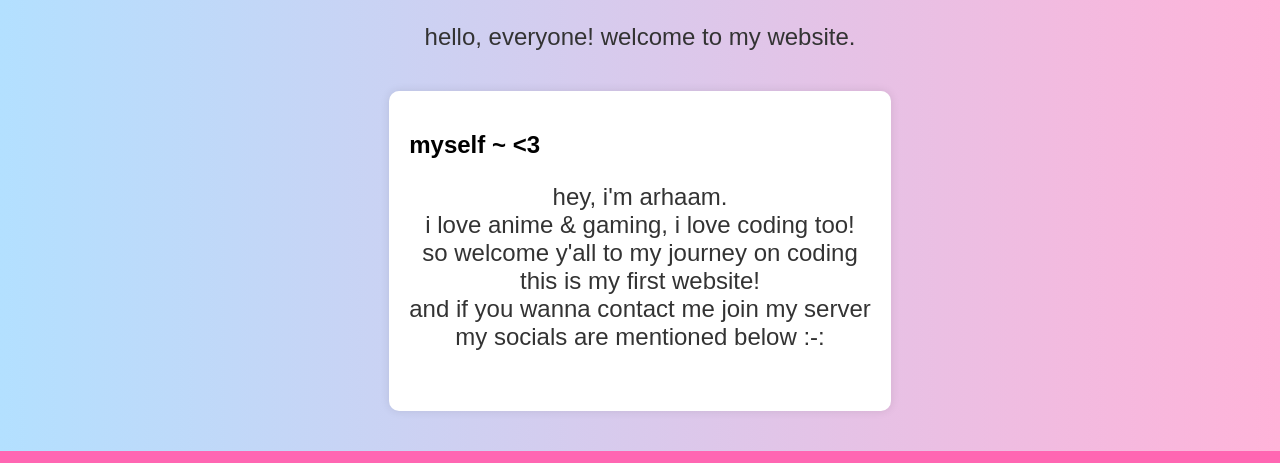
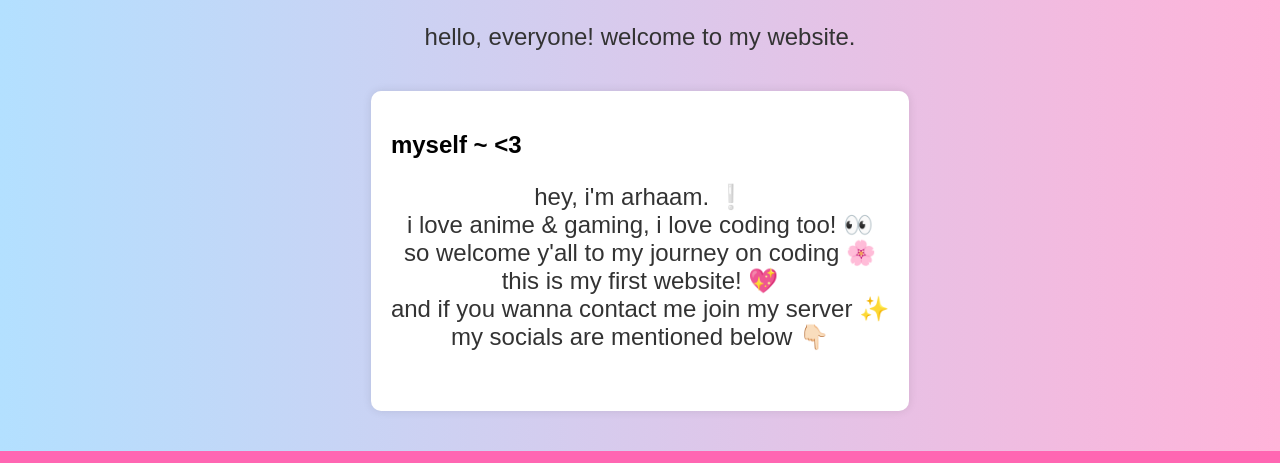
Before and after one commit to imarhaam/exe, a plain HTML site: page index.html in a window 1280 px wide. Shown: the part 163-626 px from the top of the page. Drawn offline with nearby package versions, Linux system fonts and the light colour scheme.

Commit message:
Add files via upload

```diff
--- a/index.html
+++ b/index.html
@@ -62,12 +62,12 @@
 
     <div class="bio">
         <h2>myself ~ <span> &lt;3</span></h2>
-        <p>hey, i'm arhaam.<br>
-            i love anime & gaming, i love coding too!<br>
-            so welcome y'all to my journey on coding <br>
-            this is my first website!<br>
-            and if you wanna contact me join my server <br>
-            my socials are mentioned below :-:
+        <p>hey, i'm arhaam. ❕<br>
+            i love anime & gaming, i love coding too! 👀<br>
+            so welcome y'all to my journey on coding 🌸 <br>
+            this is my first website! 💖<br>
+            and if you wanna contact me join my server ✨<br>
+            my socials are mentioned below 👇🏻
             </p>
     </div>
 
```
